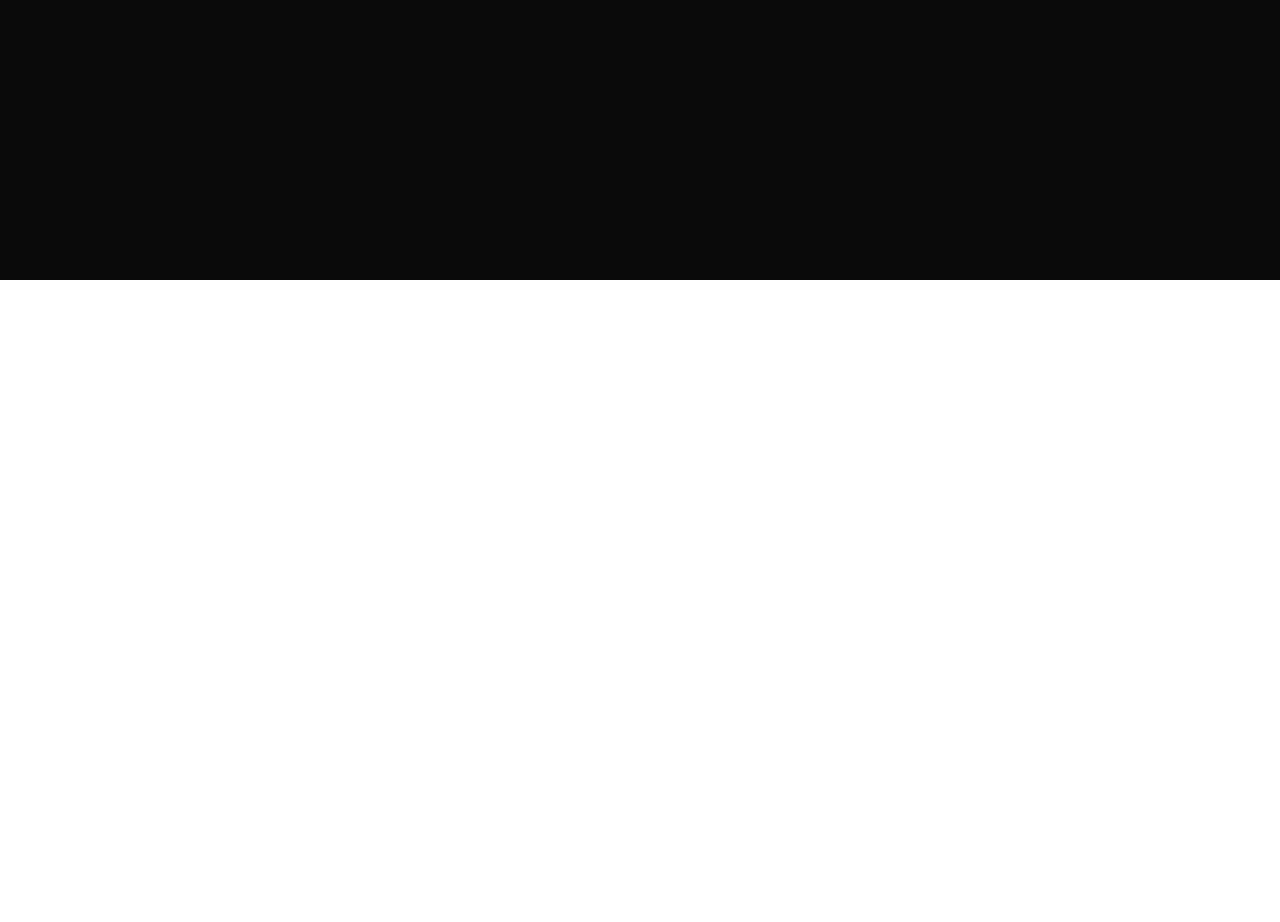
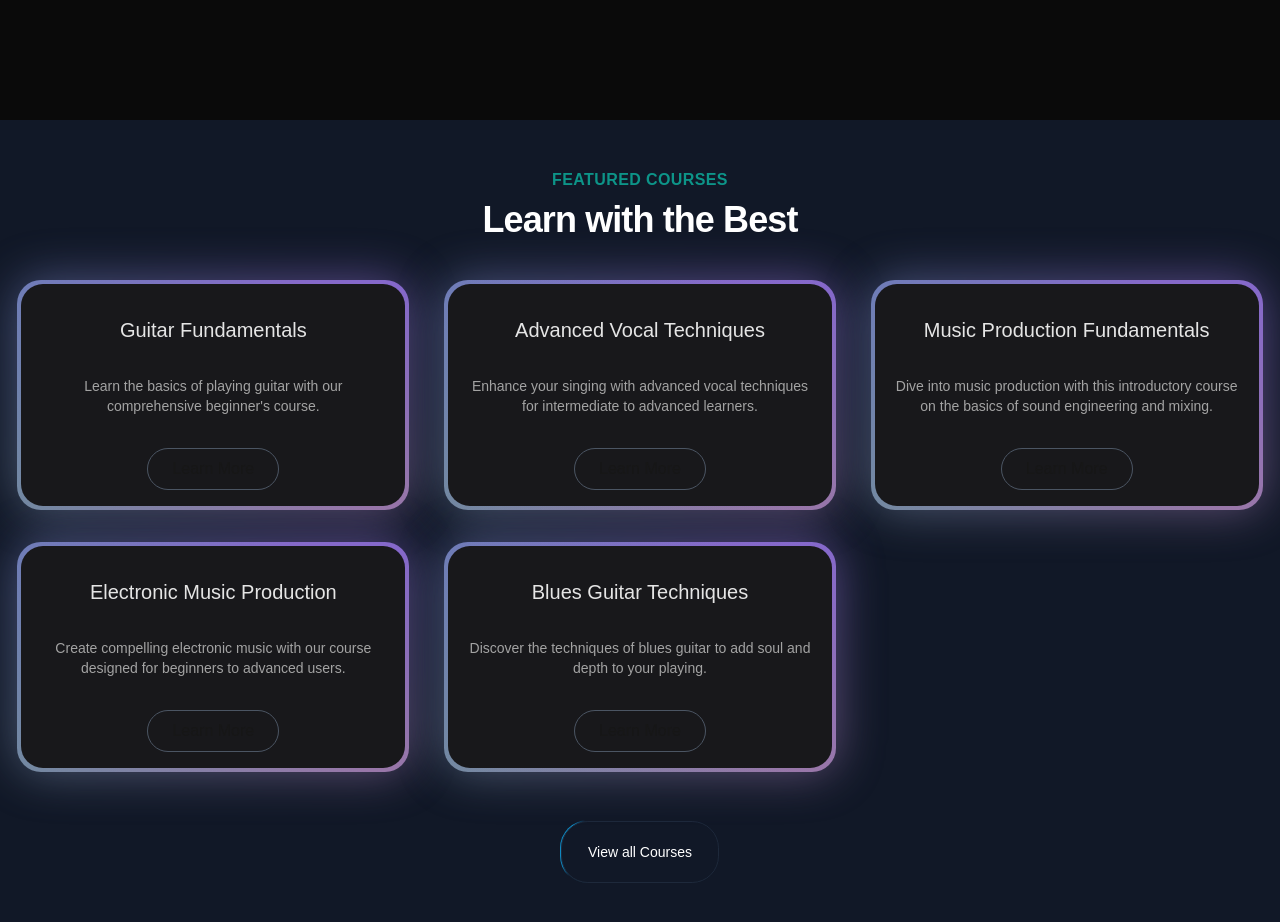
Before and after one commit to theamit00/artofmusic, a Next.js app: page / in a window 1280 px wide. Shown: the part 520-1442 px from the top of the page. Before the commit the page ends 800 px from the top, so only its background shows below. Built offline with nearby package versions, Linux system fonts and the light colour scheme.

Commit message:
feature section added

```diff
--- a/src/app/page.tsx
+++ b/src/app/page.tsx
@@ -1,9 +1,11 @@
+import FeatureSection from "@/components/FeatureSection";
 import HeroSection from "@/components/HeroSection";
 
 export default function Home() {
   return (
     <main className="min-h-screen bg-black/[0.96] antialiased bg-grid-white/[0.0]" >
       <HeroSection/>
+      <FeatureSection/>
     </main>
   );
 }
--- /dev/null
+++ b/src/components/FeatureSection.tsx
@@ -0,0 +1,63 @@
+'use client'
+
+import courseData from '@/data/music_courses.json'
+import Link from 'next/link'
+import { Button } from './ui/moving-border'
+import { BackgroundGradient } from './ui/background-gradient';
+
+// define own datatype for Course
+interface Course {
+  id: number,
+  title: string,
+  slug: string,
+  description: string,
+  price: number,
+  instructor: string,
+  isFeatured: boolean,
+}
+
+const FeatureSection = () => {
+
+    const featuredCourse = courseData.courses.filter((course:Course) => course.isFeatured);
+
+  return (
+    <div className="py-12 px-4 bg-gray-900">
+      <div>
+        <div className="text-center">
+          <h2 className="text-base text-teal-600 font-semibold tracking-wide uppercase">
+            FEATURED COURSES
+          </h2>
+          <p className="mt-2 text-3xl sm:text-4xl font-extrabold tracking-tight text-white leading-8">
+            Learn with the Best
+          </p>
+        </div>
+      </div>
+      <div className="mt-10">
+        <div className="grid grid-cols-1 sm:grid-cols-2 lg:grid-cols-3 gap-8 justify-center">
+          {featuredCourse.map((course: Course) => (
+            <div className="flex justify-center" key={course.id}>
+              <BackgroundGradient className="flex flex-col rounded-[22px] max-w-sm bg-white dark:bg-zinc-900 overflow-hidden h-full">
+                <div className="p-4 sm:p-4 flex flex-col items-center text-center flex-grow gap-8 ">
+                  <p className='text-lg sm:text-xl text-black mt-4 dark:text-neutral-200' >{course.title}</p>
+                  <p className='text-sm text-neutral-600 dark:text-neutral-400 flex-grow' >{course.description}</p>
+                  <Link href={`/courses/${course.slug}`} className='border rounded-[50px] border-gray-600 py-2 px-6 ' >
+                    Learn More
+                  </Link>
+                </div>
+              </BackgroundGradient>
+            </div>
+          ))}
+        </div>
+      </div>
+      <div className="mt-12 text-center">
+        <Link href="/courses">
+          <Button className="bg-white dark:bg-gray-900 text-black dark:text-white border-neutral-200 dark:border-slate-800">
+            View all Courses
+          </Button>
+        </Link>
+      </div>
+    </div>
+  );
+}
+
+export default FeatureSection
--- a/src/components/HeroSection.tsx
+++ b/src/components/HeroSection.tsx
@@ -19,9 +19,11 @@ const HeroSection = () => {
           skills, join us to unlock your true potential.
         </p>
         <div className="mt-4">
-          <Button className="bg-white dark:bg-black text-black dark:text-white border-neutral-200 dark:border-slate-800" >
-          <Link href="/courses">Explore Courses</Link>
-          </Button>
+          <Link href="/courses">
+            <Button className="bg-white dark:bg-black text-black dark:text-white border-neutral-200 dark:border-slate-800" >
+              Explore Courses
+            </Button>
+          </Link>
         </div>
       </div>
     </div>
--- /dev/null
+++ b/src/components/ui/background-gradient.tsx
@@ -0,0 +1,72 @@
+import { cn } from "@/lib/utils";
+import React from "react";
+import { motion } from "framer-motion";
+
+export const BackgroundGradient = ({
+  children,
+  className,
+  containerClassName,
+  animate = true,
+}: {
+  children?: React.ReactNode;
+  className?: string;
+  containerClassName?: string;
+  animate?: boolean;
+}) => {
+  const variants = {
+    initial: {
+      backgroundPosition: "0 50%",
+    },
+    animate: {
+      backgroundPosition: ["0, 50%", "100% 50%", "0 50%"],
+    },
+  };
+  return (
+    <div className={cn("relative p-[4px] group", containerClassName)}>
+      <motion.div
+        variants={animate ? variants : undefined}
+        initial={animate ? "initial" : undefined}
+        animate={animate ? "animate" : undefined}
+        transition={
+          animate
+            ? {
+                duration: 5,
+                repeat: Infinity,
+                repeatType: "reverse",
+              }
+            : undefined
+        }
+        style={{
+          backgroundSize: animate ? "400% 400%" : undefined,
+        }}
+        className={cn(
+          "absolute inset-0 rounded-3xl z-[1] opacity-60 group-hover:opacity-100 blur-xl  transition duration-500 will-change-transform",
+          " bg-[radial-gradient(circle_farthest-side_at_0_100%,#00ccb1,transparent),radial-gradient(circle_farthest-side_at_100%_0,#7b61ff,transparent),radial-gradient(circle_farthest-side_at_100%_100%,#ffc414,transparent),radial-gradient(circle_farthest-side_at_0_0,#1ca0fb,#141316)]"
+        )}
+      />
+      <motion.div
+        variants={animate ? variants : undefined}
+        initial={animate ? "initial" : undefined}
+        animate={animate ? "animate" : undefined}
+        transition={
+          animate
+            ? {
+                duration: 5,
+                repeat: Infinity,
+                repeatType: "reverse",
+              }
+            : undefined
+        }
+        style={{
+          backgroundSize: animate ? "400% 400%" : undefined,
+        }}
+        className={cn(
+          "absolute inset-0 rounded-3xl z-[1] will-change-transform",
+          "bg-[radial-gradient(circle_farthest-side_at_0_100%,#00ccb1,transparent),radial-gradient(circle_farthest-side_at_100%_0,#7b61ff,transparent),radial-gradient(circle_farthest-side_at_100%_100%,#ffc414,transparent),radial-gradient(circle_farthest-side_at_0_0,#1ca0fb,#141316)]"
+        )}
+      />
+
+      <div className={cn("relative z-10", className)}>{children}</div>
+    </div>
+  );
+};
```
